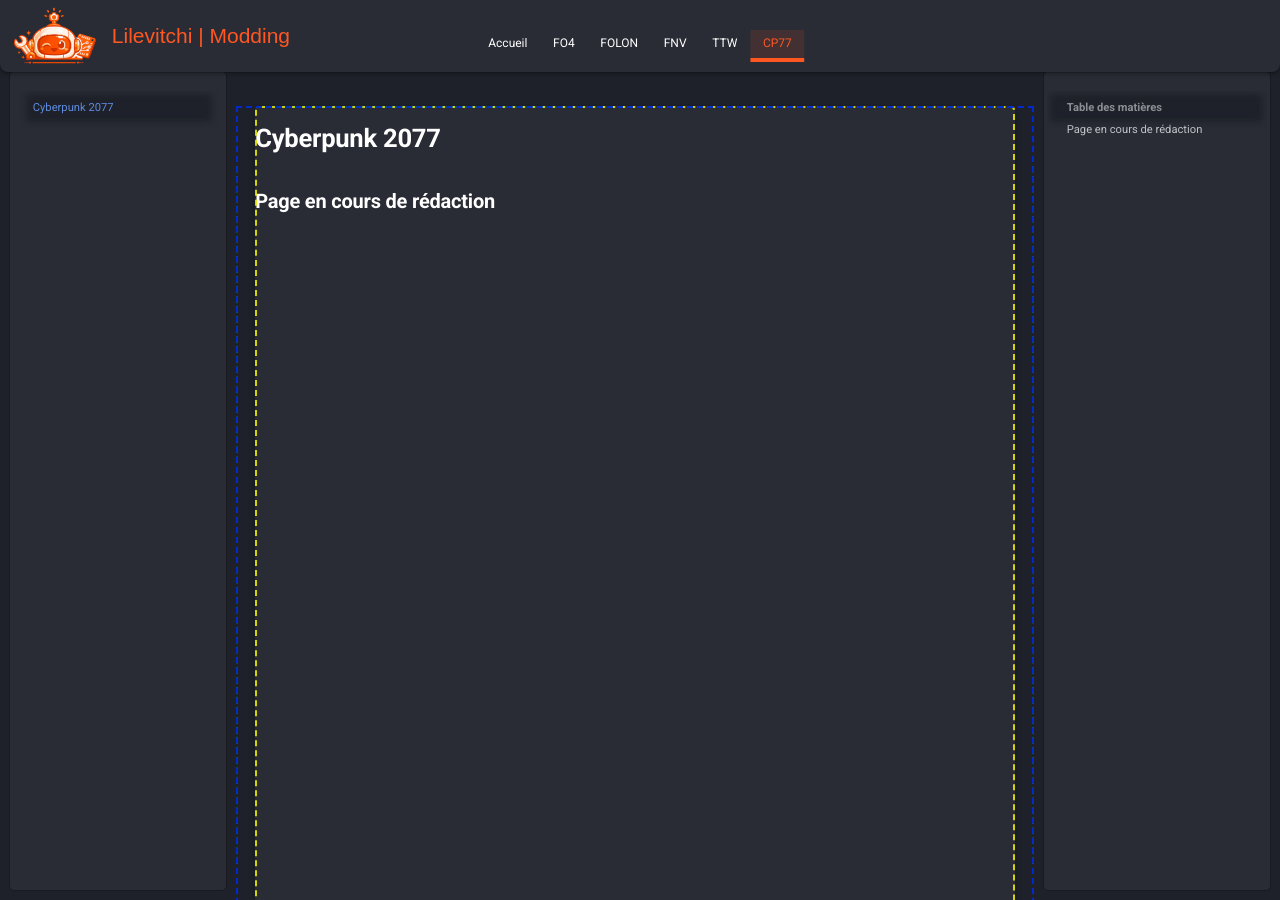
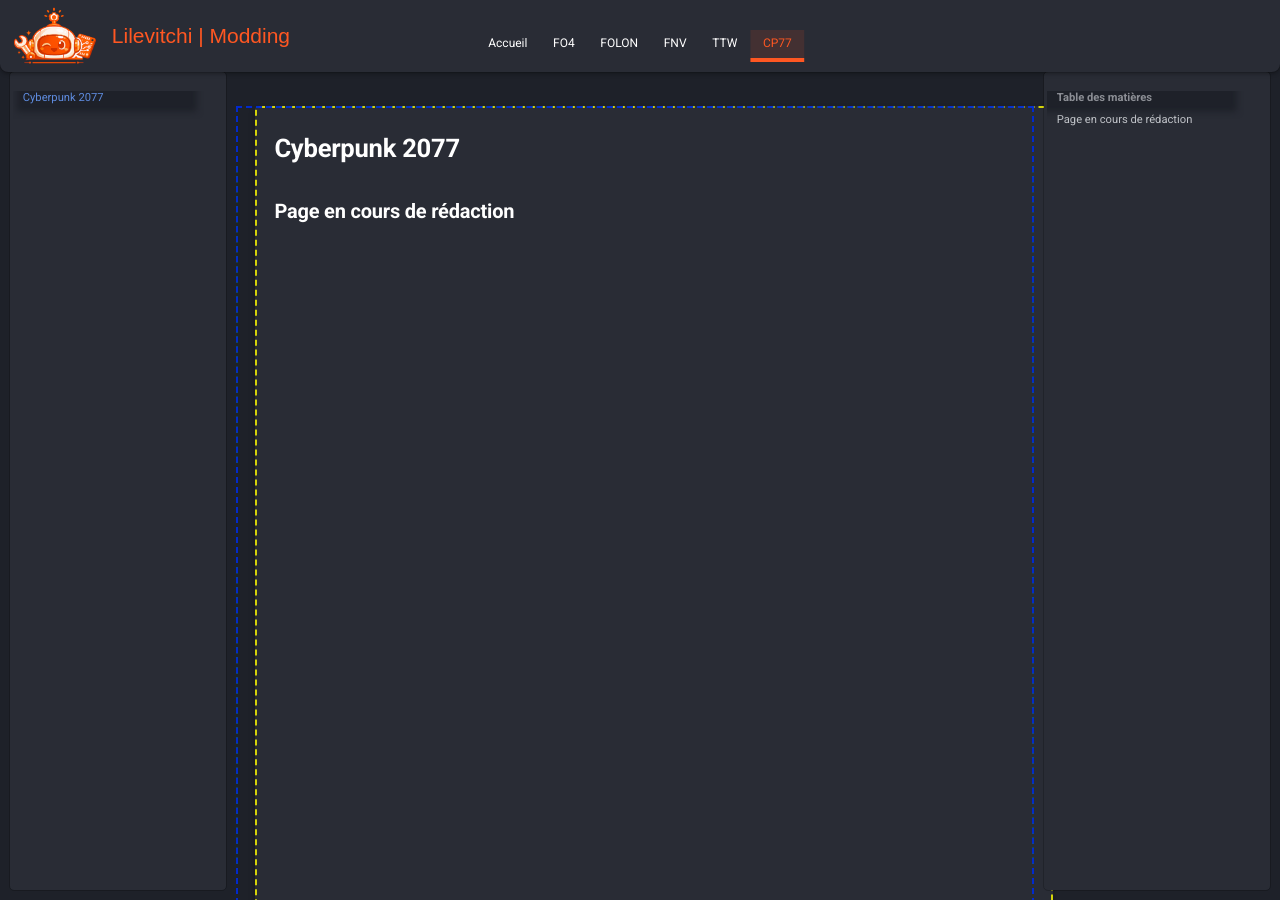
Before and after one commit to Lilevitchi/lilevitchi.github.io, an MkDocs documentation site: the page built from docs/cyberpunk/index.md, in a window 1280 px wide and 900 px high. Built offline with MkDocs 1.6.1 and Material for MkDocs 9.7.7, drawn with Linux system fonts in a browser that asks for light colours.

Commit message:
Update extra.css

```diff
--- a/docs/stylesheets/extra.css
+++ b/docs/stylesheets/extra.css
@@ -336,10 +336,6 @@
   width: var(--sidebar-width-secondary);
 }
 
-[data-md-color-scheme] .md-sidebar__inner {
-  padding: var(--sidebar-gap);
-}
-
 /* ==============================
    7. CONTENU CENTRAL
    ==============================*/
@@ -355,6 +351,8 @@
 /* Zone scrollable réelle */
 [data-md-color-scheme] .md-content__inner {
   min-height: 100%;
+  min-width: 100%;
+  padding: 1.2rem;
 
   background: var(--bg-surface);
   border-radius: var(--radius-sm);
```
